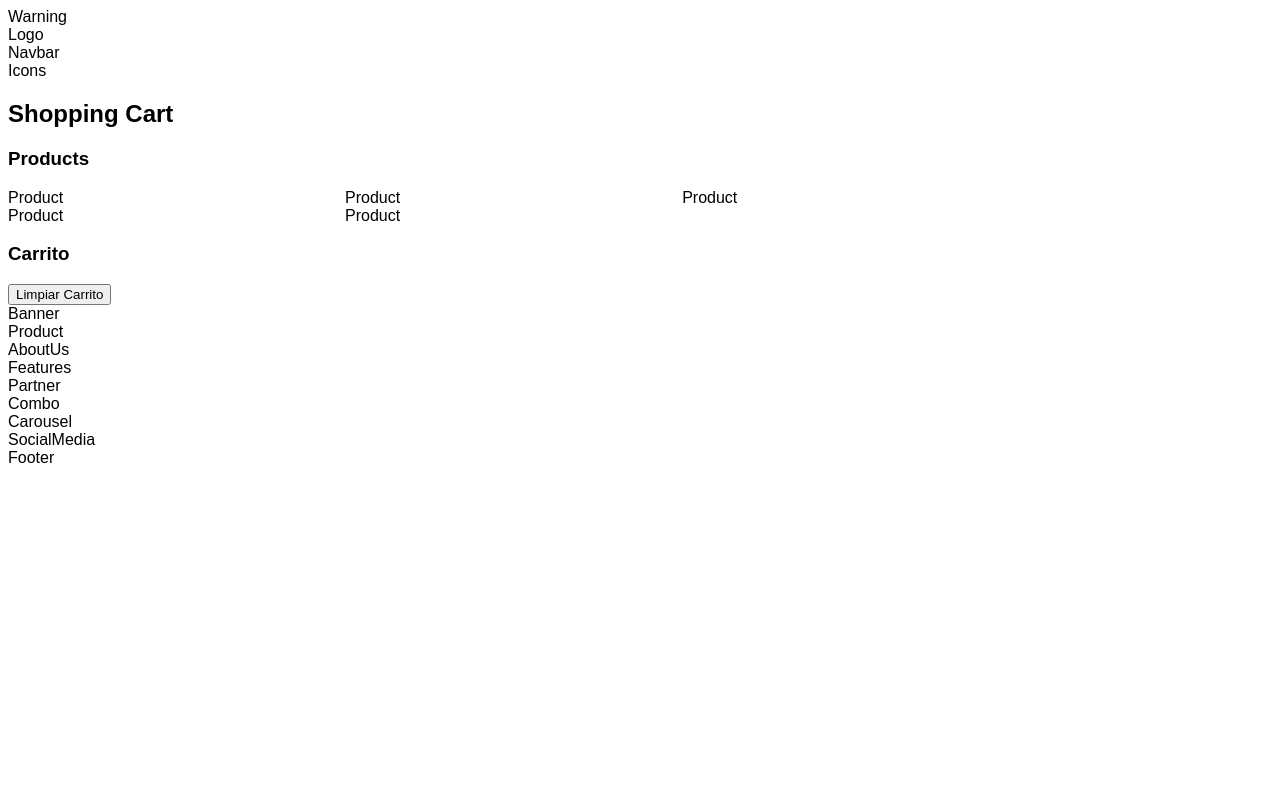
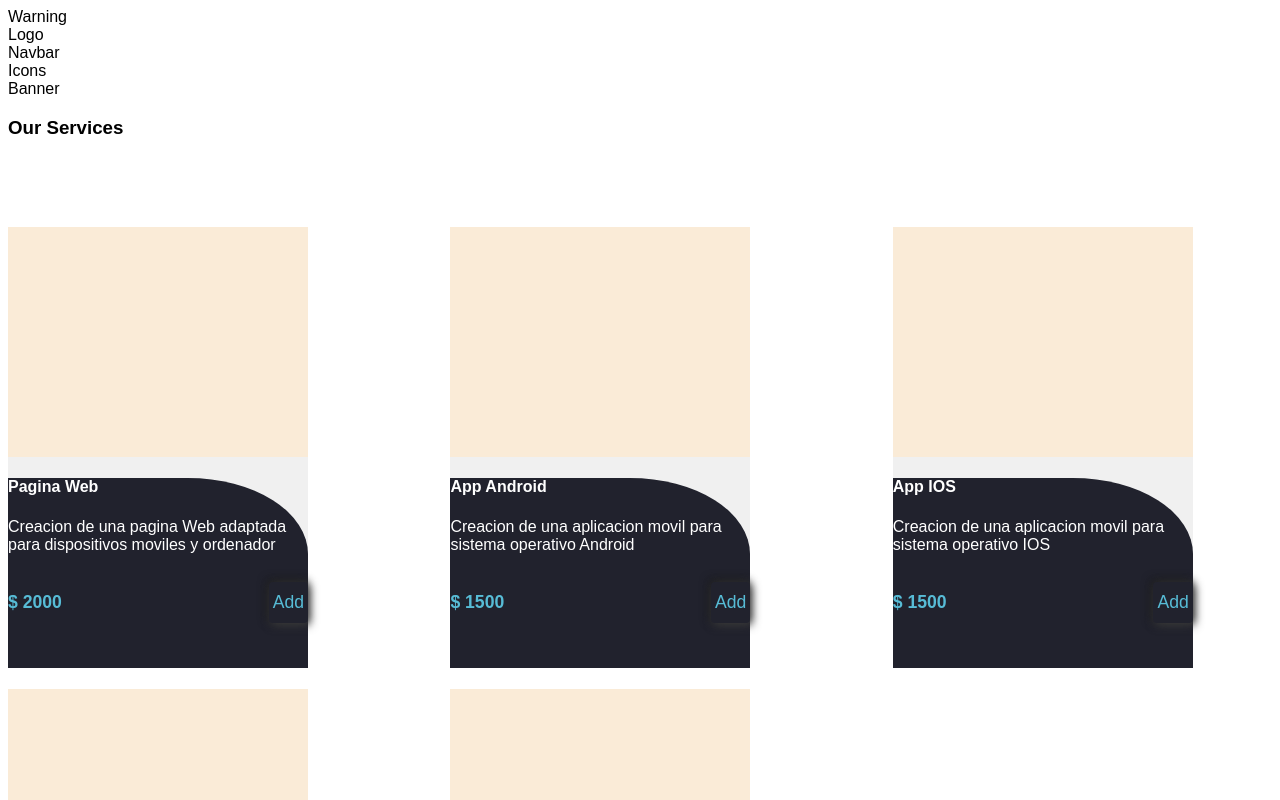
Before and after one commit to eugenia1984/numen-react, a React (Create React App) app in the folder react-numen/: page / in a window 1280 px wide. Shown: the top 800 px of the page. Built offline with nearby package versions, Linux system fonts and the light colour scheme.

Commit message:
creacion card productos

```diff
--- a/react-numen/src/App.js
+++ b/react-numen/src/App.js
@@ -2,7 +2,6 @@ import { Route, Routes } from "react-router-dom";
 import { Home } from "./pages/Home";
 import { Header } from "./components/header/Header";
 import { Footer } from "./components/footer/Footer";
-import  Products from "./pages/Products";
 import ShoppingCart from "./components/shoppingcart/ShoppingCart";
 import { Warning } from "./components/warning/Warning";
 
@@ -11,10 +10,8 @@ function App() {
     <>
     <Warning/>
       <Header />
-      <ShoppingCart/>
       <Routes>
         <Route path="/" element={<Home />} />
-        <Route path="/products" element={<Products />} />
       </Routes>
       <Footer />
     </>
--- a/react-numen/src/components/products/Product.jsx
+++ b/react-numen/src/components/products/Product.jsx
@@ -1,9 +1,21 @@
 import React from 'react'
 
-const Product = () => {
+const Product = ({data, addToCart}) => {
+  const { id, name, price, description } = data
   return (
-    <div>Product</div>
+    <div className="product">
+      <div className="product-img"></div>
+      <div className="product-detail">
+        <h4>{name}</h4>
+        <p> {description} </p>
+        <div className="buttons">
+          <div className="price"> $ {price}</div>
+          <button className='btn-card' onClick={() => addToCart(id)}>Add</button>
+        </div>
+      </div>
+    </div>
   )
+
 }
 
 export default Product;
--- a/react-numen/src/components/shoppingcart/ShoppingCart.jsx
+++ b/react-numen/src/components/shoppingcart/ShoppingCart.jsx
@@ -1,4 +1,4 @@
-import React, {useReducer} from 'react'
+import React, { useReducer } from 'react';
 import { shoppingInitialState, shoppingReducer } from '../../reducers/shoppingReducers';
 import ItemCart from '../products/ItemCart';
 import Product from '../products/Product';
@@ -6,7 +6,7 @@ import Product from '../products/Product';
 
 const ShoppingCart = () => {
 
-  const [state, dispatch] = useReducer(shoppingReducer, shoppingInitialState )
+  const [state, dispatch] = useReducer(shoppingReducer, shoppingInitialState)
   const { products, cart } = state
   const addToCart = () => { };
 
@@ -17,9 +17,8 @@ const ShoppingCart = () => {
 
   return (
     <div>
-      <h2>Shopping Cart</h2>
-      <h3>Products</h3>
-      <div className="box grid-responsive">
+      <h3>Our Services</h3>
+      <div className="grid-responsive">
         {products.map((product) => <Product key={product.id} data={product} addToCart={addToCart} />)}
       </div>
       <h3>Carrito</h3>
@@ -27,7 +26,7 @@ const ShoppingCart = () => {
         {cart.map((item, index) => <ItemCart key={index}
           data={item} deleteFromCart={deleteFromCart} />)}
       </div>
-      <button onClick={clearCart}>Limpiar Carrito</button>
+      <button className='buttons' onClick={clearCart}>Limpiar Carrito</button>
     </div>
   )
 }
--- a/react-numen/src/index.css
+++ b/react-numen/src/index.css
@@ -16,13 +16,73 @@ body {
 }
 
 .grid-responsive {
+  margin-top:7%;
   display: grid;
-  grid: 20px;
+  grid-gap: 5%;
   grid-template-columns: repeat(3, 1fr);
 }
 
+/*
+.grid-responsive{
+  display: flex;
+  justify-content: space-evenly;
+  align-items: center;
+}
+*/
+
 .product{
-  border: 2px solid #99E6FA;
-  text-align: center;
-  padding: 5px;
+  width: 300px;
+  height: 420px;
+  position: relative;
+  background-color:#f0f0f0 ;
 }
+
+
+.product-img{
+  width: 300px;
+  height: 230px;
+  background-color: antiquewhite;
+  background-repeat: no-repeat;
+  background-position:  0 -75px;
+  background-size: cover;
+}
+
+.product-detail{
+  width: 300px;
+  height: 190px;
+  background-color: #21222d;
+  border-radius: 0 40% 0 0;
+  /* padding: 0.8rem; */
+  color: #fff;
+}
+
+
+.price {
+  font-weight: 700;
+  font-size: 1.1rem;
+  color: #57BCD6;
+}
+
+.buttons{
+  height: 65px;
+  margin-top: 15px;
+  display: flex;
+  align-items: center;
+  justify-content: space-between;
+}
+
+.btn-card{
+  position: relative;
+  background-color: #21222d;
+  border: none;
+  color: #57BCD6;
+  box-shadow: 2px 2px 10px #3d3d3d , -2px -2px 10px #1a1a1a ;
+  padding: 10px 4px;
+  border-radius: 4px;
+  font-size: 1.1rem;
+}
+
+.btn-card:hover{
+  box-shadow: inset 1px 1px 10px #000 , -1px -1px 10px #6a6464;
+  color: #ACEBFB ;
+}
--- a/react-numen/src/pages/Home.jsx
+++ b/react-numen/src/pages/Home.jsx
@@ -5,14 +5,14 @@ import { Carousel } from "../components/carousel/Carousel";
 import { Combo } from "../components/combo/Combo";
 import { Features } from "../components/features/Features";
 import { Partner } from "../components/partner/Partner";
-import  Products  from "../components/products/Product";
+import ShoppingCart from "../components/shoppingcart/ShoppingCart";
 import { SocialMedia } from "../components/socialmedia/SocialMedia";
 
 const Home = () => {
 return (
     <>
         <Banner />
-        <Products />
+        <ShoppingCart/>
         <AboutUs />
         <Features />
         <Partner />
--- a/react-numen/src/pages/Products.jsx
+++ /dev/null
@@ -1,13 +0,0 @@
-import React from 'react'
-import { Cards } from '../components/cards/Cards';
-
-const Products = () => {
-  return (
-    <>
-    <div>This is Products</div>
-    <Cards/>
-  </>
-  )
-}
-
-export default Products;
--- a/react-numen/src/reducers/shoppingReducers.js
+++ b/react-numen/src/reducers/shoppingReducers.js
@@ -2,11 +2,11 @@ import { TYPES } from "../components/actions/ShoppingCartActions"
 
 export const shoppingInitialState = {
     products: [
-        { id: 1, name: "Pagina Web", price: 2000 },
-        { id: 2, name: "App Android", price: 1500 },
-        { id: 3, name: "App Ios", price: 1500 },
-        { id: 4, name: "App Android & Ios", price: 2800 },
-        { id: 5, name: "Pagina Web & App Movile", price: 4500 }
+        { id: 1, name: "Pagina Web", price: 2000, description: "Creacion de una pagina Web adaptada para dispositivos moviles y ordenador" },
+        { id: 2, name: "App Android", price: 1500, description: "Creacion de una aplicacion movil para sistema operativo Android" },
+        { id: 3, name: "App IOS", price: 1500, description: "Creacion de una aplicacion movil para sistema operativo IOS " },
+        { id: 4, name: "App Android & IOS", price: 2800, description: "Creacion de una aplicacion movil para sistema operativo Android & IOS " },
+        { id: 5, name: "Pagina Web & App Movile", price: 4500, description: "Creacion de una pagina Web y una aplicacion para dispositivos moviles" }
     ],
     cart: []
 }
```
